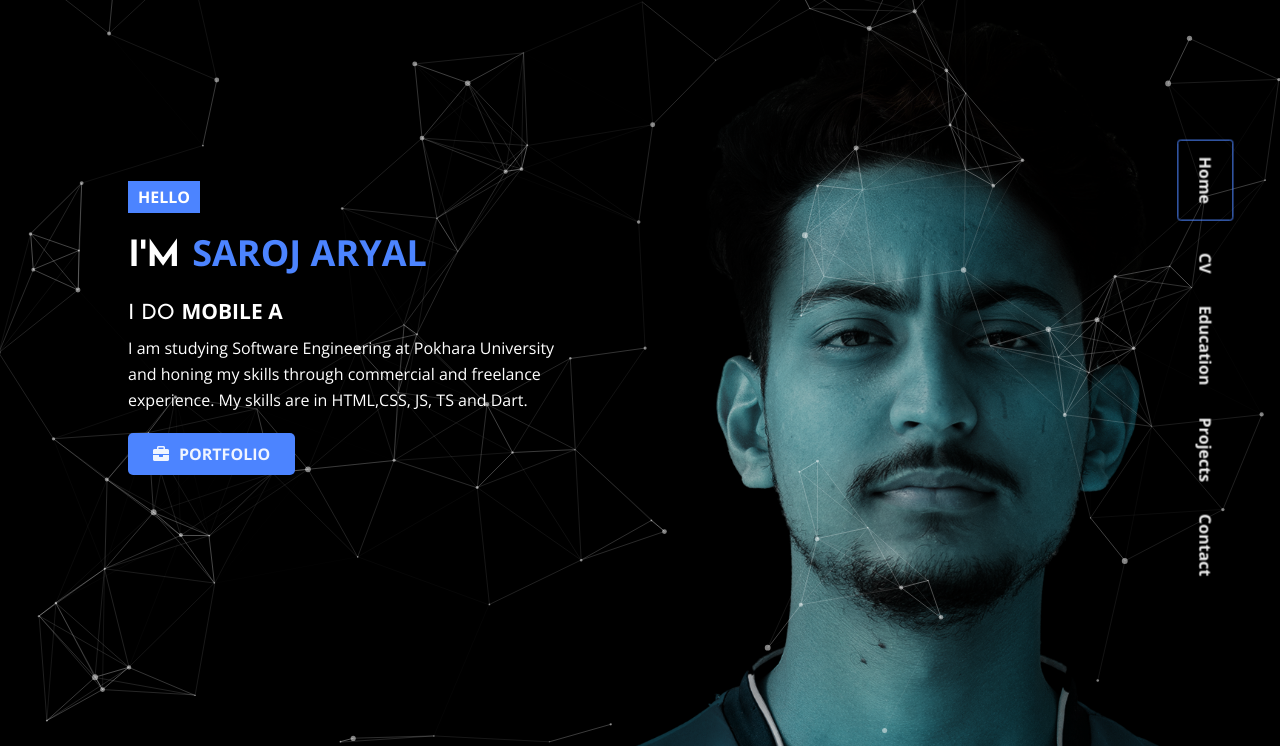
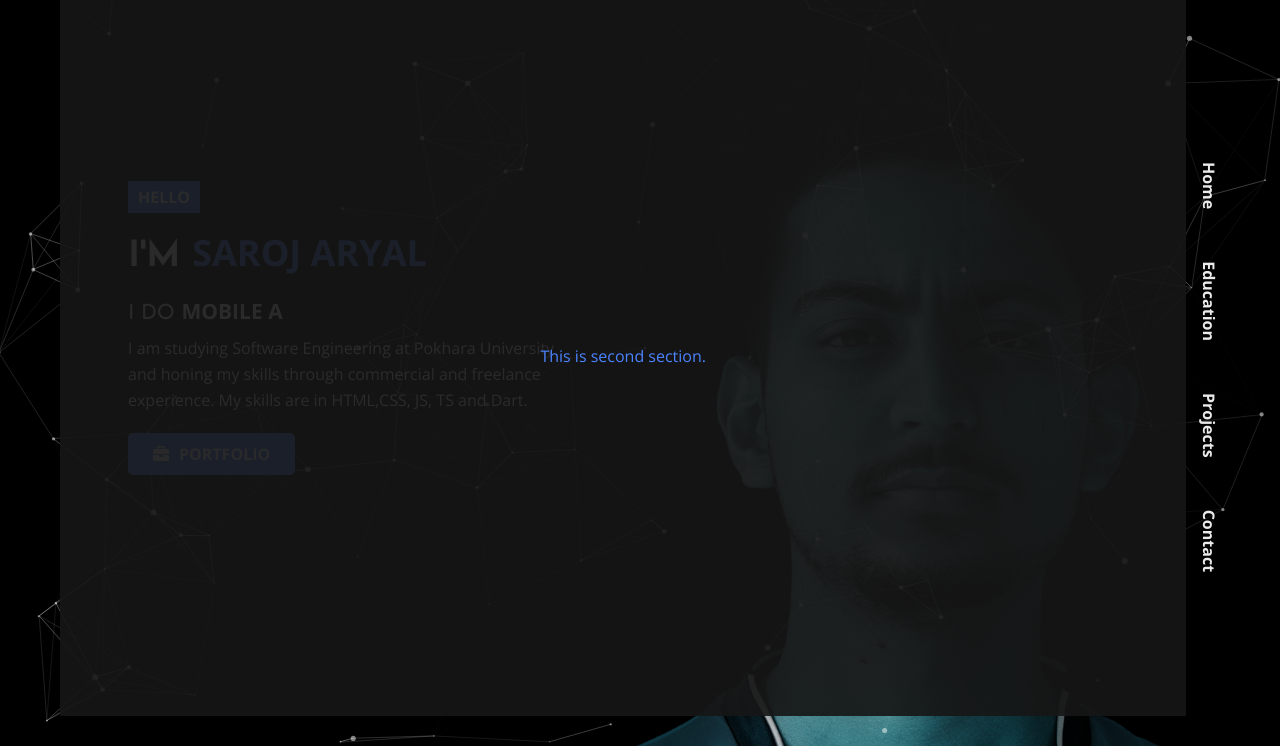
Before and after one commit to joerush18/portfolio-website, a plain HTML site: page index.html in a window 1280 px wide. Shown: the part 54-800 px from the top of the page. Drawn offline with nearby package versions, Linux system fonts and the light colour scheme.

Commit message:
nav button workdone

```diff
--- a/css/style.css
+++ b/css/style.css
@@ -39,6 +39,10 @@ a:hover {
 
 .item-center {
   align-items: center;
+}
+
+.space-between {
+  justify-content: space-between;
 }
 
 /* -------custom styles--------------- */
@@ -90,7 +94,7 @@ canvas {
 
 .navbar {
   transform: rotate(90deg);
-  position: fixed;
+  position: absolute;
   top: 50%;
   right: -10rem;
 }
@@ -98,24 +102,24 @@ canvas {
 .navbar a {
   color: var(--textPrimary);
   font-weight: bold;
-  font-size: 1rem;
-  margin-right: 2rem;
+  margin-right: 1rem;
+  padding: 1rem;
+  border: 2px solid transparent;
+  border-radius: 0.4rem;
 }
 
 .navbar a:hover {
   opacity: 90%;
+  border: 2px solid var(--primary);
 }
 
 .active {
-  color: var(--primary);
-  padding: 1rem;
-  border-radius: 0.2rem;
   border: 1px solid var(--primary);
 }
 
 .home-section {
   color: white;
-  position: fixed;
+  position: absolute;
   top: 30%;
   left: 10%;
   max-width: 35%;
@@ -172,3 +176,20 @@ canvas {
 .portfolio-btn:hover {
   opacity: 90%;
 }
+
+/* secondsection */
+
+.second-section {
+  position: absolute;
+  top: 50px;
+  left: 60px;
+  right: 0;
+  bottom: 0;
+  background-color: rgba(22, 22, 22, 0.912);
+  height: 90vh;
+  width: 88%;
+  color: var(--primary);
+}
+.education-content {
+  margin: auto;
+}
--- a/index.html
+++ b/index.html
@@ -59,10 +59,9 @@
       </ul>
     </div>
     <div class="hero" id="particles-js">
-      <nav class="navbar flex justify-center item-center">
+      <nav class="navbar flex space-between item-center">
         <a href="#home" class="active">Home</a>
-        <a href="#cv">CV</a>
-        <a href="#education">Education</a>
+        <a href="#education" class="active">Education</a>
         <a href="#projects">Projects</a>
         <a href="#contact">Contact</a>
       </nav>
@@ -80,6 +79,13 @@
         </button>
       </section>
     </div>
+
+    <!-- Education Section -->
+    <section class="second-section flex justify-content item-center">
+      <div class="education-content">This is second section.</div>
+    </section>
+
+    <!-- Scripts for all -->
     <script src="./js/jquery.min.js"></script>
     <script type="text/javascript" src="./scripts/particles.js"></script>
     <script type="text/javascript" src="./scripts/app.js"></script>
```
